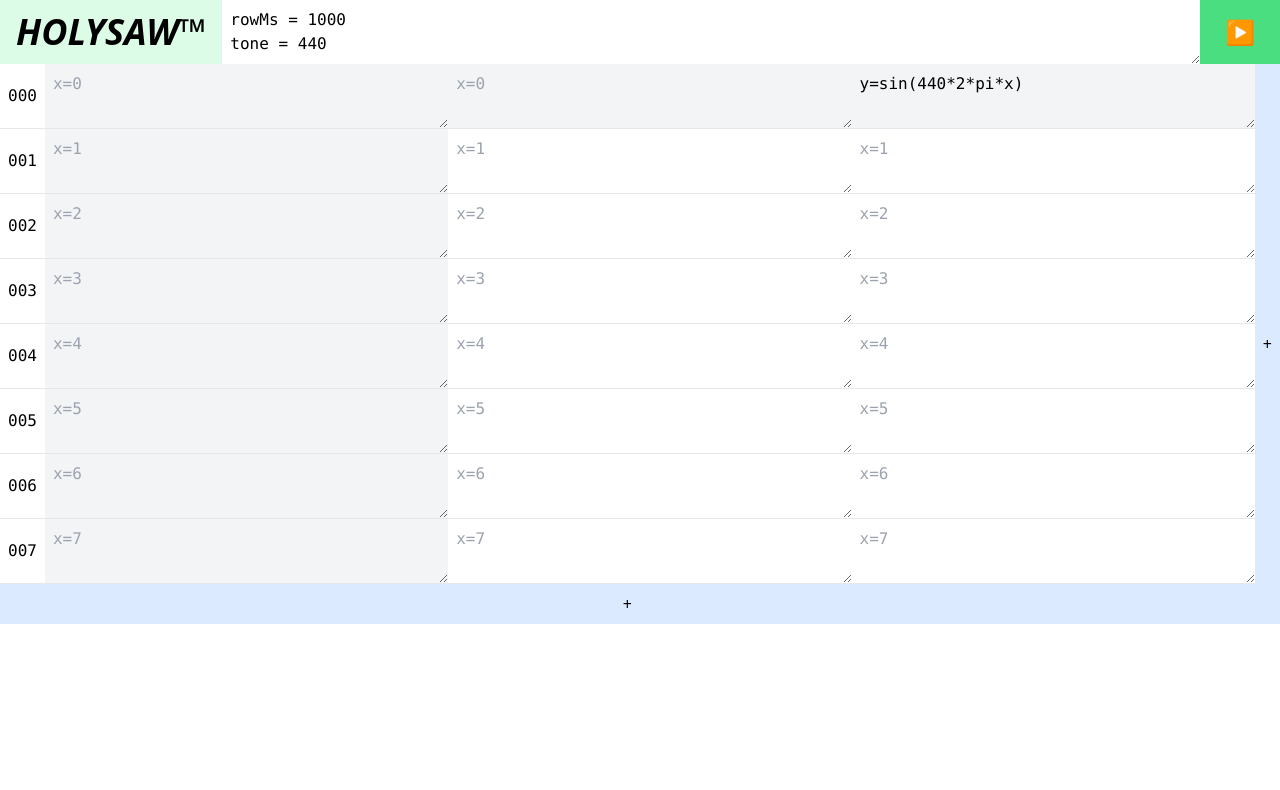
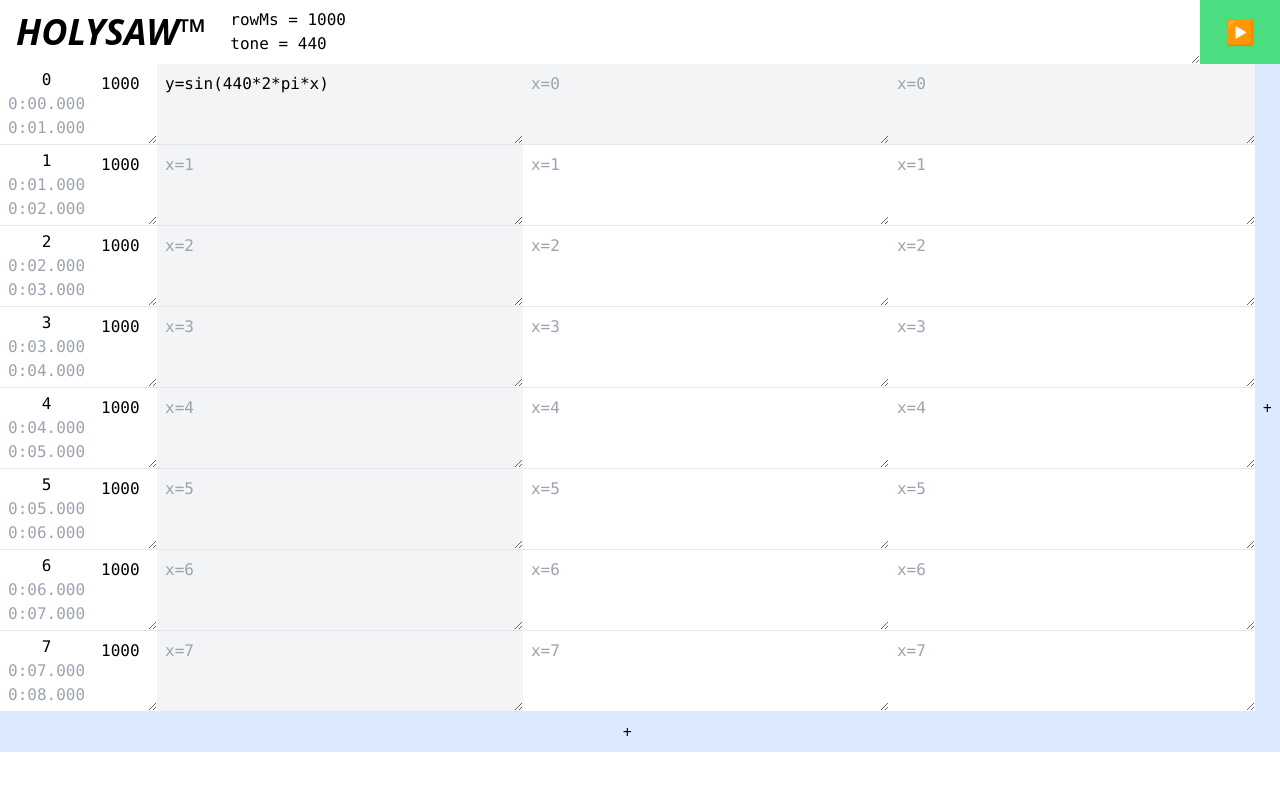
Before and after one commit to 0x70b1a5/holysaw, a React (Create React App) app: page / in a window 1280 px wide. Shown: the top 790 px of the page. Built offline with nearby package versions, Linux system fonts and the light colour scheme.

Commit message:
row ms doesnt change pitcch

```diff
--- a/src/App.tsx
+++ b/src/App.tsx
@@ -8,16 +8,24 @@ import ExpandoBox from './components/ExpandoBox';
 
 // Main App component
 function App() {
-  const { grid, setGrid, timeIndex, setTimeIndex, focusedRow, setFocusedRow, } = useHsStore()
+  const { grid, setGrid, timeIndex, setTimeIndex, focusedRow, setFocusedRow, defaultRowMs } = useHsStore()
 
   const addCellToRows = () => {
-    const newGrid = grid.map(row => [...row, '']);
+    const newGrid = grid.map((row) => ({ ...row, cells: [...row.cells, '']}));
     setGrid(newGrid);
   };
 
   const addRow = () => {
-    const newGrid = [...grid, grid[0].map(() => '')];
+    const newGrid = [...grid, { msDuration: defaultRowMs, cells: [] }];
     setGrid(newGrid);
+  }
+
+  const msToClockTime = (upToRowIndex: number) => {
+    const msAfter = grid.slice(0, upToRowIndex + 1).reduce((acc, row) => acc + row.msDuration, 0);
+    const minutesAfter = Math.floor(msAfter / 60000);
+    const secondsAfter = Math.floor((msAfter % 60000) / 1000);
+    const millisecondsAfter = Math.floor(msAfter % 1000);
+    return `${minutesAfter}:${secondsAfter.toString().padStart(2, '0')}.${millisecondsAfter.toString().padStart(3, '0')}`;
   }
 
   return (
@@ -28,9 +36,22 @@ function App() {
           {grid.map((row, rindex) => (
             <div key={rindex} className="flex grow border border-b-1 border-t-0 border-x-0 border-solid">
               <ExpandoBox>
-                {String(rindex).padStart(3, '0')}
+                <span>{String(rindex)}</span>
+                <span className='text-gray-400'>{msToClockTime(rindex - 1)}</span>
+                <span className='text-gray-400'>{msToClockTime(rindex)}</span>
               </ExpandoBox>
-              {row.map((cell, cindex) => (
+              <TextCell
+                text={row.msDuration.toString()}
+                onChange={(text) => {
+                  const newGrid = [...grid];
+                  newGrid[rindex] = { ...newGrid[rindex], msDuration: parseInt(text) };
+                  setGrid(newGrid);
+                }}
+                onFocus={() => { setTimeIndex(-1); setFocusedRow(rindex) }}
+                placeholder='ms'
+                className='grow-0'
+              />
+              {row.cells.map((cell, cindex) => (
                 <TextCell
                   key={cindex}
                   active={cindex === timeIndex || rindex === focusedRow}
@@ -38,8 +59,8 @@ function App() {
                   placeholder={`x=${rindex}`}
                   onChange={(text) => {
                     const newGrid = [...grid];
-                    newGrid[rindex] = [...newGrid[rindex]]; // Create a copy of the row
-                    newGrid[rindex][cindex] = text;
+                    newGrid[rindex].cells = [...newGrid[rindex].cells]; // Create a copy of the row
+                    newGrid[rindex].cells[cindex] = text;
                     console.log({ rindex, cindex, text, grid })
                     setGrid(newGrid);
                   }}
--- a/src/components/ExpandoBox.tsx
+++ b/src/components/ExpandoBox.tsx
@@ -5,7 +5,7 @@ interface Props {
 }
 const ExpandoBox: React.FC<Props> = ({ children }) => {
     return (
-        <div className="font-mono flex px-2 py-1 place-items-center place-content-center">
+        <div className="font-mono flex flex-col px-2 py-1 place-items-center place-content-center">
             {children}
         </div>
     );
--- a/src/components/TextCell.tsx
+++ b/src/components/TextCell.tsx
@@ -7,14 +7,15 @@ interface TextCellProps {
   active?: boolean
   onFocus?: () => void
   placeholder?: string
+  className?: string
 }
-const TextCell: React.FC<TextCellProps> = ({ text, onChange, readonly, active, onFocus, placeholder, }) => {
+const TextCell: React.FC<TextCellProps> = ({ text, onChange, readonly, active, onFocus, placeholder, className }) => {
   return (
     <textarea
       value={text}
       onChange={(e) => onChange(e.target.value)}
       onFocus={onFocus}
-      className={classNames("font-mono grow p-2 m-0 w-16", { 'bg-gray-200': readonly, 'bg-gray-100': active })}
+      className={classNames("font-mono grow p-2 m-0 w-16", { 'bg-gray-200': readonly, 'bg-gray-100': active }, className)}
       readOnly={readonly}
       placeholder={placeholder}
     ></textarea>
--- a/src/components/TopBar.tsx
+++ b/src/components/TopBar.tsx
@@ -10,7 +10,7 @@ const TopBar: React.FC = () => {
   }
 
   return <div className="flex grow self-stretch place-items-center place-content-center">
-    <div className="px-4 text-4xl font-bold italic bg-green-100 self-stretch place-items-center place-content-center flex">HOLYSAW&trade;</div>
+    <div className="px-4 text-4xl font-bold italic self-stretch place-items-center place-content-center flex">HOLYSAW&trade;</div>
     <textarea
       value={preamble}
       onChange={(e) => setPreamble(e.target.value)}
--- a/src/index.css
+++ b/src/index.css
@@ -625,8 +625,20 @@ video {
   width: 5rem;
 }
 
+.w-1 {
+  width: 0.25rem;
+}
+
+.flex-shrink-0 {
+  flex-shrink: 0;
+}
+
 .grow {
   flex-grow: 1;
+}
+
+.grow-0 {
+  flex-grow: 0;
 }
 
 .resize {
@@ -796,6 +808,16 @@ video {
   font-style: italic;
 }
 
+.text-gray-800 {
+  --tw-text-opacity: 1;
+  color: rgb(31 41 55 / var(--tw-text-opacity));
+}
+
+.text-gray-400 {
+  --tw-text-opacity: 1;
+  color: rgb(156 163 175 / var(--tw-text-opacity));
+}
+
 .hover\:bg-gray-200:hover {
   --tw-bg-opacity: 1;
   background-color: rgb(229 231 235 / var(--tw-bg-opacity));
--- a/src/store/store.ts
+++ b/src/store/store.ts
@@ -1,5 +1,5 @@
 import { create } from 'zustand';
-import { Grid } from '../types/grid';
+import { Grid, GridRow } from '../types/grid';
 import { Parser, parser } from 'mathjs';
 
 export interface HsStore {
@@ -16,6 +16,8 @@ export interface HsStore {
     setPreamble: (preamble: string) => void
     output: string
     setOutput: (output: string) => void
+    defaultRowMs: number
+    setDefaultRowMs: (defaultRowMs: number) => void
 }
 
 export const useHsStore = create<HsStore>()(
@@ -23,16 +25,18 @@ export const useHsStore = create<HsStore>()(
         get,
         set,
         output: '',
+        defaultRowMs: 1000,
+        setDefaultRowMs: (defaultRowMs: number) => set({ defaultRowMs }),
         setOutput: (output: string) => set({ output }),
         grid: [
-            ['', '', 'y=sin(440*2*pi*x)'],
-            ['', '', ''],
-            ['', '', ''],
-            ['', '', ''],
-            ['', '', ''],
-            ['', '', ''],
-            ['', '', ''],
-            ['', '', ''],
+            { msDuration: 1000, cells: ['y=sin(440*2*pi*x)', '', ''] },
+            { msDuration: 1000, cells: ['', '', ''] },
+            { msDuration: 1000, cells: ['', '', ''] },
+            { msDuration: 1000, cells: ['', '', ''] },
+            { msDuration: 1000, cells: ['', '', ''] },
+            { msDuration: 1000, cells: ['', '', ''] },
+            { msDuration: 1000, cells: ['', '', ''] },
+            { msDuration: 1000, cells: ['', '', ''] },
         ],
         setGrid: (newGrid: Grid) => set({ grid: newGrid }),
         timeIndex: 0,
--- a/src/types/grid.ts
+++ b/src/types/grid.ts
@@ -1,2 +1,6 @@
 export type Cell = string;
-export type Grid = Cell[][];
+export type Grid = GridRow[];
+export type GridRow = {
+    msDuration: number,
+    cells: Cell[]
+};
--- a/src/utils/play.ts
+++ b/src/utils/play.ts
@@ -20,22 +20,22 @@ export const playSequence = (baseFrequency: number, multipliers: number[]) => {
     }, multipliers.length * 1000);
 }
 
-export const getFnsFromGrid = (grid: Grid) => {
+export const getRowsAsFns = (grid: Grid) => {
     const fns: string[] = [];
-    grid.forEach((second, secondIndex) => {
-        let secondAsFn = `unlikelyFunctionNameForStepping${secondIndex}(x) = [`
-        second.forEach((cell, cellIndex) => {
+    grid.forEach((row, idx) => {
+        let rowAsFn = `mathjsFnForRowNumber${idx}(x) = [`
+        row.cells.forEach((cell, cellIndex) => {
             if (!cell) return;
             try {
-                console.log({ secondIndex, cellIndex, cell});
-                secondAsFn += `${cell}, `;
+                console.log({ secondIndex: idx, cellIndex, cell});
+                rowAsFn += `${cell}, `;
             } catch (e) {
                 console.log(e);
             }
         });
-        secondAsFn += ']';
-        secondAsFn = secondAsFn.replace(', ]', ']');
-        fns.push(secondAsFn);
+        rowAsFn += ']';
+        rowAsFn = rowAsFn.replace(', ]', ']');
+        fns.push(rowAsFn);
     });
     console.log(fns)
     return fns;
@@ -44,26 +44,34 @@ export const getFnsFromGrid = (grid: Grid) => {
 export const playSong = (song: Grid, parser: Parser, preambles: string[]) => {
     parser.clear();
     parser.evaluate(preambles.join('\n'));
-    const fns = getFnsFromGrid(song);
+    const rowsAsFns = getRowsAsFns(song);
     const SAMPLE_RATE = 44100;
     const MS_PER_SECOND = 1000;
     const yValues = [];
+    let ms = 0;
     let log = ''
-    for (let row = 0; row < song.length; row++) {
-        parser.evaluate(fns[row]);
-        const rowMs = parser.get('rowMs');
-        const rowSamples = rowMs * SAMPLE_RATE / MS_PER_SECOND;
-        log += `${rowMs}ms, ${rowSamples} samples\n`
+    for (let rowIdx = 0; rowIdx < song.length; rowIdx++) {
+        const row = song[rowIdx];
+        parser.evaluate(rowsAsFns[rowIdx]);
+        const rowSamples = row.msDuration * SAMPLE_RATE / MS_PER_SECOND;
+        const msPerSample = row.msDuration / rowSamples;
+        log += `row #${rowIdx}, ${row.msDuration}ms, ${rowSamples} samples, ${msPerSample}ms/sample\n`
         for (let sample = 0; sample < rowSamples; sample++) {
-            const x = row + sample / rowSamples;
-            for (let fn = 0; fn <= row; fn++) {
-                parser.evaluate(`unlikelyFunctionNameForStepping${fn}(${x})`);
+            ms += msPerSample;
+            for (let fn = 0; fn <= rowIdx; fn++) {
+                parser.evaluate(`mathjsFnForRowNumber${fn}(${ms})`);
             }
             const y = parser.get('y');
             yValues.push(y);
         }
     }
-    console.log(log);
+    // download log as a text file
+    const logBlob = new Blob([log], { type: 'text/plain' });
+    const logUrl = window.URL.createObjectURL(logBlob);
+    const logAnchor = document.createElement('a');
+    logAnchor.href = logUrl;
+    logAnchor.download = 'log.txt';
+    logAnchor.click();
 
     const audioContext = new window.AudioContext();
     const audioBuffer = audioContext.createBuffer(1, yValues.length, SAMPLE_RATE);
```
